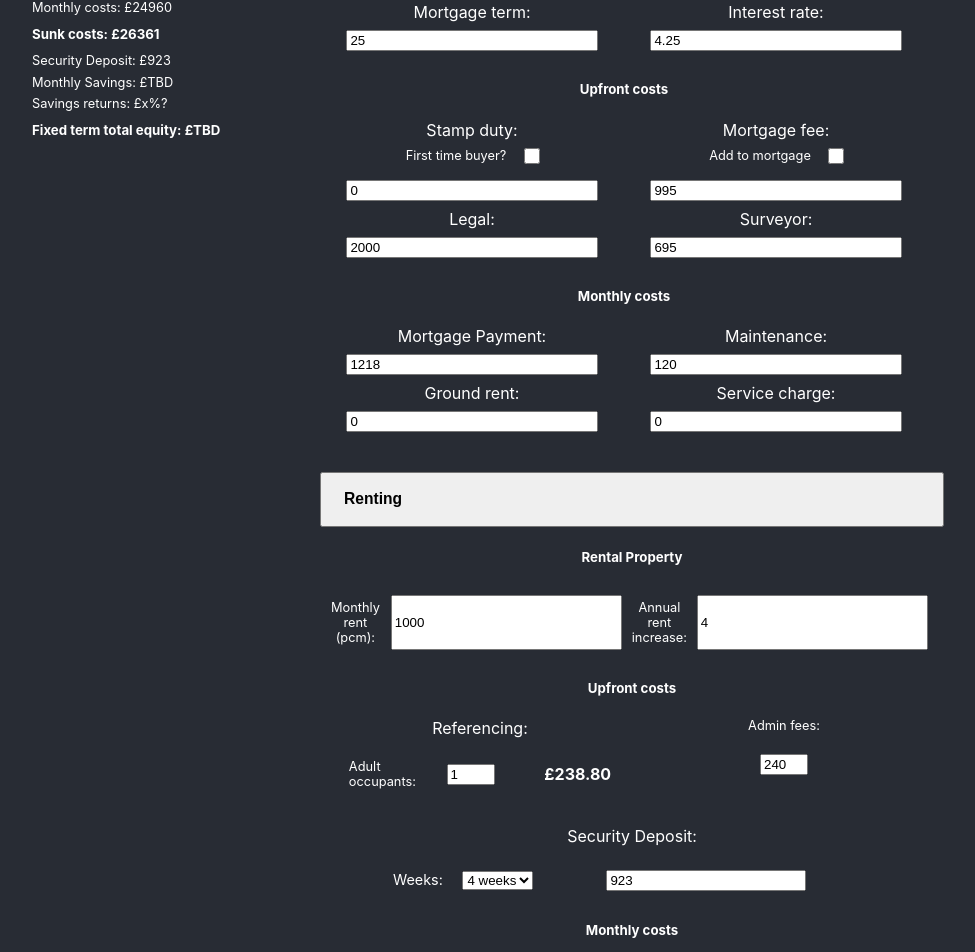
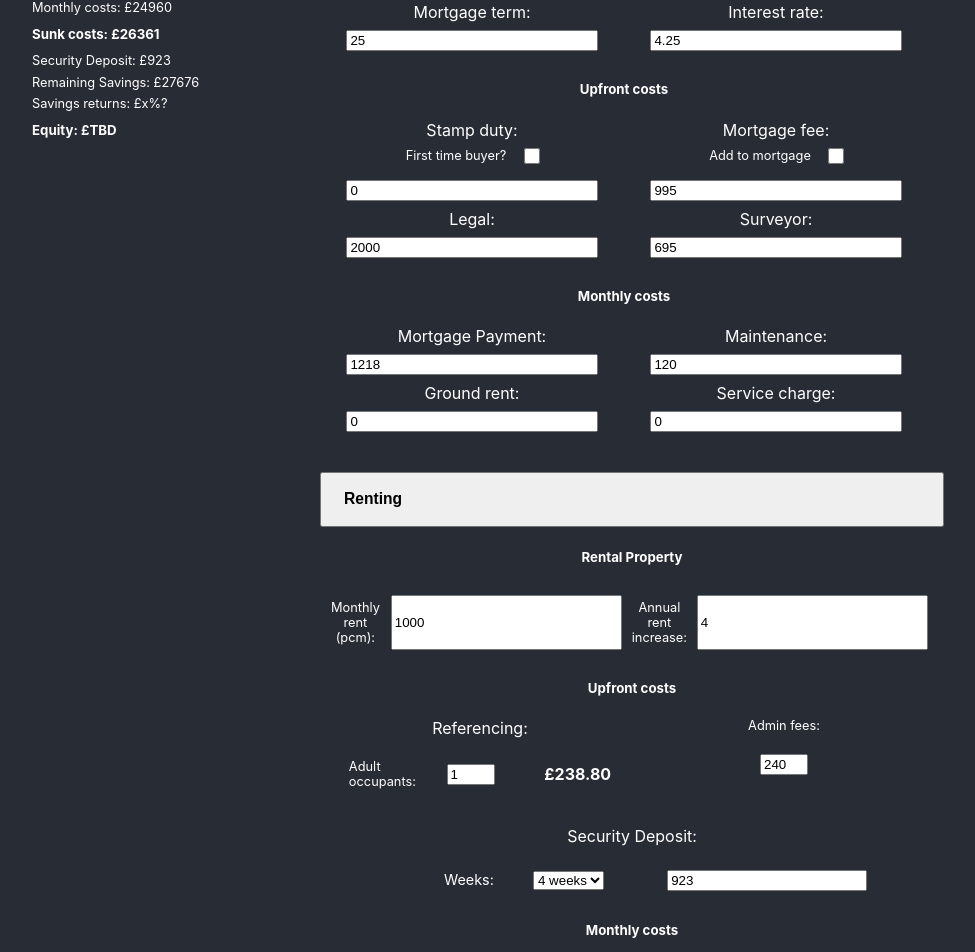
Before and after one commit to Spencer-EMS/rentbuycalc, a React (Create React App) app: page / in a window 1280 px wide. Shown: the part 599-1551 px from the top of the page, without its empty margins (152-1127 px from the left). Built offline with nearby package versions, Linux system fonts and the light colour scheme.

Commit message:
resolving some styling and addint Rent remaining savings

```diff
--- a/src/components/RentInput/RentInput.js
+++ b/src/components/RentInput/RentInput.js
@@ -85,7 +85,6 @@ const RentInput = (props) => {
                     <input type="number" id="afees" defaultValue={adminCost} className={style.refInput} onChange={handleAdminChange}/>
                     </label>
                 </div>
-                <label htmlFor="secDep">
                 <p>Security Deposit:</p>
                 <div className={style.secDepFlex}>
                     <label htmlFor="fterm">Weeks:
@@ -99,7 +98,6 @@ const RentInput = (props) => {
                     </label>
                     <input readOnly type="number" id="secDep" value={props.securityDeposit.toFixed(0)} className={style.refInput}/>
                 </div>
-                </label>
                 <h5>Monthly costs</h5>
                 <div className={style.flexNorm}>
                     <label htmlFor="renserv">Service charge:
--- a/src/components/RentInput/RentInput.module.css
+++ b/src/components/RentInput/RentInput.module.css
@@ -12,6 +12,7 @@
     /* all: unset; */
     font-size: 0.8rem;
 }
+
 
 .adminFont{
     margin-top: 0;
@@ -79,7 +80,7 @@
     margin: auto;
     font-size: 0.9rem;
     display: flex;
-    justify-content: space-around;
+    justify-content: space-between;
 }
 
 .secDepFlex input{
--- a/src/components/Totals/Totals.js
+++ b/src/components/Totals/Totals.js
@@ -4,7 +4,6 @@ import style from './Totals.module.css';
 const Totals = ({
         currentSavings,
         depositAmount,
-        stampDuty,
         fixedTerm,
         setFixedTerm,
         sumUpFrontCosts,
@@ -56,9 +55,9 @@ const Totals = ({
                 <p>Monthly costs: £{rentMonthlyCost.toFixed(0)}</p>
                 <h5>Sunk costs: £{(upFrontRentCost + rentMonthlyCost).toFixed(0)}</h5>
                 <p>Security Deposit: £{securityDeposit.toFixed(0)}</p>
-                <p>Monthly Savings: £TBD</p>
+                <p>Remaining Savings: £{(currentSavings - upFrontRentCost - securityDeposit).toFixed(0)}</p>
                 <p>Savings returns: £x%?</p>
-                <h5>Fixed term total equity: £TBD</h5>
+                <h5>Equity: £TBD</h5>
             </div>
         </div>
     );
```
Lines whose indentation alone changed are shown as unchanged.
